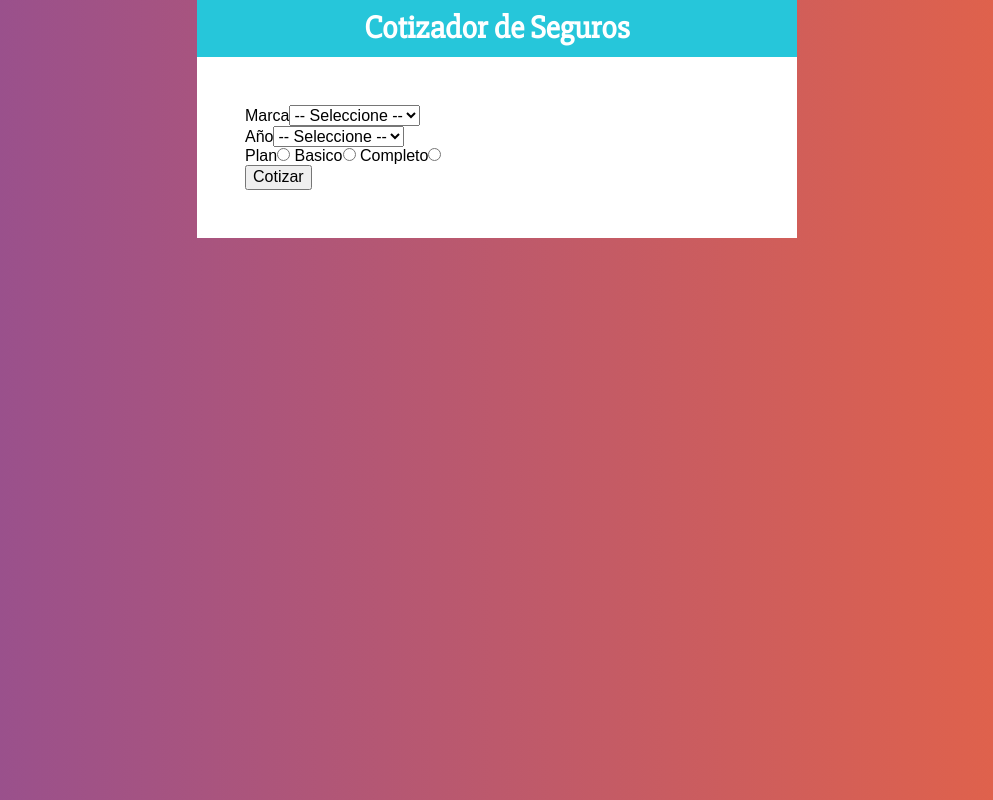
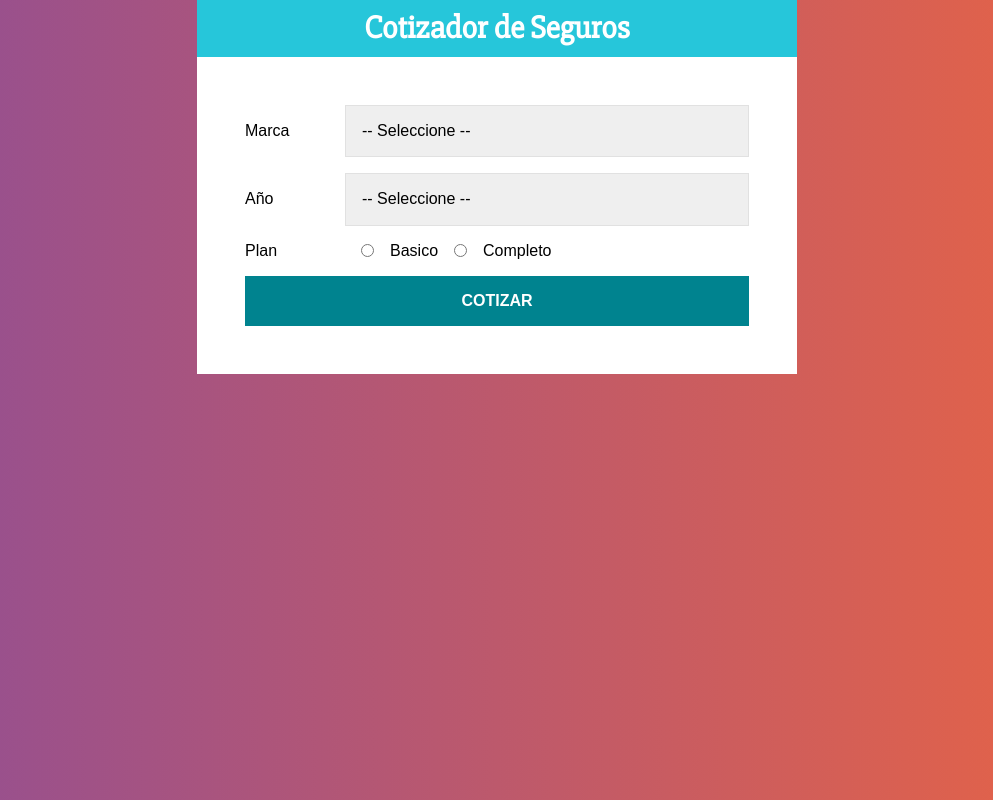
Before and after one commit to armandoltx/cotizador-hooks, a React (Create React App) app: page / in a window 1280 px wide. Shown: the whole page, without its empty margins (143-1136 px from the left). Built offline with nearby package versions, Linux system fonts and the light colour scheme.

Commit message:
Agregando estilos usando styled components al formulario

```diff
--- a/src/components/Formulario.js
+++ b/src/components/Formulario.js
@@ -1,21 +1,62 @@
 import React from 'react';
+import styled from '@emotion/styled';
+
+const Campo = styled.div`
+  display: flex;
+  margin-bottom: 1rem;
+  align-items: center;
+`;
+
+const Label = styled.label`
+  flex: 0 0 100px;
+`;
+
+const Select = styled.select`
+  display: block;
+  width: 100%;
+  padding: 1rem;
+  border: 1px solid #e1e1e1;
+  -webkit-appearance: none;
+`;
+
+const InputRadio = styled.input`
+  margin: 0 1rem;
+`;
+
+const Boton = styled.button`
+  background-color: #00838F;
+  font-size: 16px;
+  width: 100%;
+  padding: 1rem;
+  color: #FFF;
+  text-transform: uppercase;
+  font-weight: bold;
+  border: none;
+  transition: background-color .3s;
+
+
+  &:hover {
+    background-color: #26C6DA;
+    cursor: pointer;
+  }
+`;
 
 const Formulario = () => {
 	return (
 		<form>
-			<div>
-				<label htmlFor="">Marca</label>
-				<select name="" id="">
+      <Campo>
+				<Label htmlFor="">Marca</Label>
+				<Select name="" id="">
 					<option value="">-- Seleccione --</option>
 					<option value="americano">Americano</option>
 					<option value="europeo">Europeo</option>
 					<option value="asiatico">Asiatico</option>
-				</select>
-			</div>
+				</Select>
+      </Campo>
 
-			<div>
-				<label htmlFor="">Año</label>
-				<select name="" id="">
+			<Campo>
+				<Label htmlFor="">Año</Label>
+				<Select name="" id="">
 					<option value="">-- Seleccione --</option>
 					<option value="2021">2021</option>
 					<option value="2020">2020</option>
@@ -27,17 +68,16 @@
 					<option value="2014">2014</option>
 					<option value="2013">2013</option>
 					<option value="2012">2012</option>
-				</select>
-			</div>
+				</Select>
+			</Campo>
 
-			<div>
-				<label htmlFor="">Plan</label>
-				<input type="radio" name="plan" value="basico"/> Basico
-				<input type="radio" name="plan" value="completo" /> Completo
-				<input type="radio" name="plan" value="" />
-			</div>
+			<Campo>
+				<Label htmlFor="">Plan</Label>
+        <InputRadio type="radio" name="plan" value="basico"/> Basico
+				<InputRadio type="radio" name="plan" value="completo" /> Completo
+			</Campo>
 
-			<button type="button">Cotizar</button>
+			<Boton type="button">Cotizar</Boton>
 		</form>
 	);
 };
```
